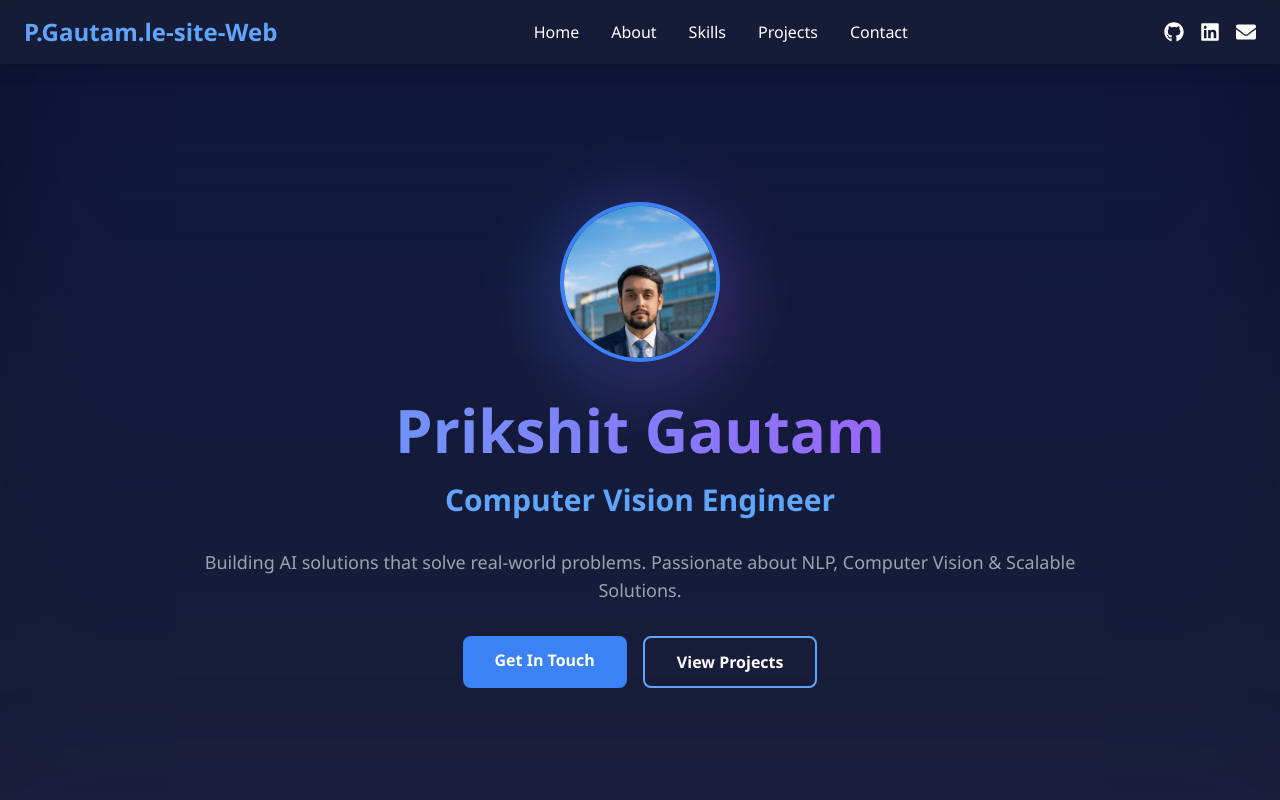
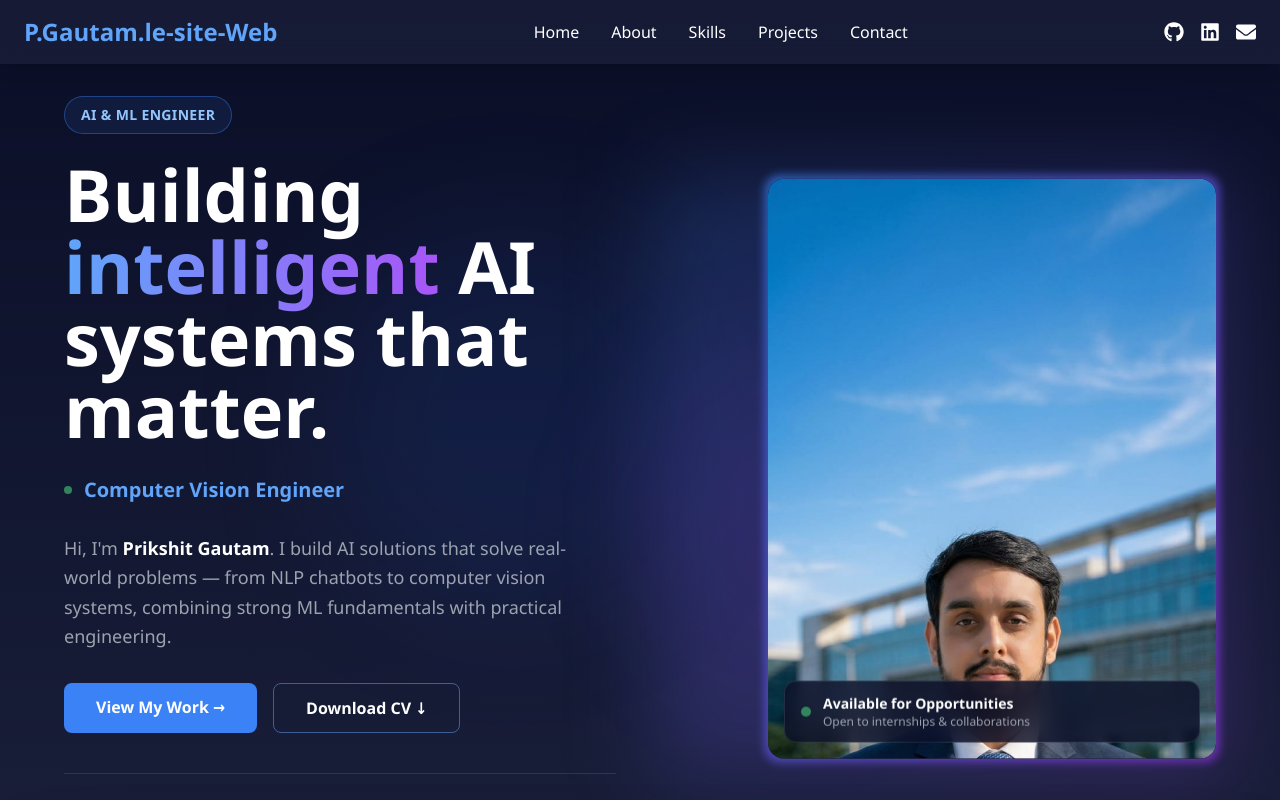
Before and after one commit to prikshitgautam27/portfolio, a React (Create React App) app: page / in a window 1280 px wide. Shown: the top 800 px of the page. Built offline with nearby package versions, Linux system fonts and the light colour scheme.

Commit message:
fix react-typed import

```diff
--- a/src/components/Hero.jsx
+++ b/src/components/Hero.jsx
@@ -8,106 +8,173 @@
   "AI Product Builder",
   "Deep Learning Enthusiast",
 ];
+
 function Hero() {
   const [index, setIndex] = useState(0);
+
   useEffect(() => {
     const interval = setInterval(() => {
       setIndex((prev) => (prev + 1) % roles.length);
     }, 2500);
     return () => clearInterval(interval);
   }, []);
+
   return (
     <section
       id="home"
-      className="min-h-screen flex items-center justify-center pt-24 px-6 bg-gradient-to-b from-dark to-darkGray relative"
+      className="min-h-screen flex items-center pt-24 pb-12 px-6 md:px-16 bg-gradient-to-b from-dark to-darkGray relative overflow-hidden"
     >
-      {/* Soft spotlight background */}
-      <div className="absolute inset-0 bg-gradient-to-b from-blue-900/20 to-transparent blur-3xl"></div>
+      {/* Background glow blobs */}
+      <div className="absolute top-1/4 left-1/4 w-96 h-96 bg-blue-600/10 rounded-full blur-3xl pointer-events-none"></div>
+      <div className="absolute bottom-1/4 right-1/4 w-80 h-80 bg-purple-600/10 rounded-full blur-3xl pointer-events-none"></div>
 
+      <div className="max-w-7xl mx-auto w-full grid md:grid-cols-2 gap-12 items-center relative z-10">
+
+        {/* ── LEFT: Text Content ── */}
         <motion.div
+          initial={{ opacity: 0, x: -40 }}
+          animate={{ opacity: 1, x: 0 }}
+          transition={{ duration: 0.8 }}
+          className="flex flex-col justify-center"
+        >
+          {/* Role badge */}
+          <motion.div
+            initial={{ opacity: 0, y: -10 }}
+            animate={{ opacity: 1, y: 0 }}
+            transition={{ delay: 0.1, duration: 0.6 }}
+            className="inline-flex items-center gap-2 mb-6 w-fit"
+          >
+            <span className="px-4 py-2 rounded-full border border-blue-500/40 bg-blue-500/10 text-blue-300 text-sm font-semibold tracking-wide uppercase">
+              AI &amp; ML Engineer
+            </span>
+          </motion.div>
+
+          {/* Big headline */}
+          <motion.h1
+            className="text-5xl md:text-6xl lg:text-7xl font-bold leading-tight mb-6 text-white"
             initial={{ opacity: 0, y: 20 }}
             animate={{ opacity: 1, y: 0 }}
-        transition={{ duration: 0.8 }}
-        className="text-center max-w-4xl relative z-10"
+            transition={{ delay: 0.2, duration: 0.7 }}
           >
-        {/* Profile Picture with Glow */}
-        <motion.div
-          className="flex justify-center mb-8 relative"
-          initial={{ opacity: 0, scale: 0.7 }}
-          animate={{ opacity: 1, scale: 1 }}
-          transition={{ duration: 0.6 }}
-        >
-          {/* Glow behind photo */}
-          <div className="absolute w-44 h-44 rounded-full bg-gradient-to-r from-blue-500 to-purple-500 blur-2xl opacity-40"></div>
-
-          {/* Floating animation */}
-          <motion.img
-            src="/profile.jpeg"
-            alt="Prikshit Gautam"
-            className="w-40 h-40 rounded-full object-cover border-4 border-blue-500 shadow-xl relative"
-            animate={{ y: [0, -8, 0] }}
-            transition={{ duration: 4, repeat: Infinity, ease: "easeInOut" }}
-          />
-        </motion.div>
-
-        {/* Name */}
-        <motion.h1
-          className="text-6xl font-bold mb-4 bg-gradient-to-r from-blue-400 to-purple-500 bg-clip-text text-transparent"
-          initial={{ scale: 0.9 }}
-          animate={{ scale: 1 }}
-          transition={{ duration: 0.5 }}
-        >
-          Prikshit Gautam
+            Building{' '}
+            <span className="bg-gradient-to-r from-blue-400 to-purple-500 bg-clip-text text-transparent">
+              intelligent
+            </span>{' '}
+            AI systems that matter.
           </motion.h1>
 
-        {/* Title */}
-        {/* Typing Animation */}
-<div className="text-3xl text-gray-300 mb-6 h-12 flex items-center justify-center">
+          {/* Cycling role */}
+          <div className="flex items-center gap-3 mb-6 h-10">
+            <span className="w-2 h-2 rounded-full bg-green-400 animate-pulse flex-shrink-0"></span>
             <motion.span
               key={index}
-    initial={{ opacity: 0, y: 10 }}
+              initial={{ opacity: 0, y: 8 }}
               animate={{ opacity: 1, y: 0 }}
-    transition={{ duration: 0.5 }}
-    className="text-blue-400 font-semibold"
+              exit={{ opacity: 0, y: -8 }}
+              transition={{ duration: 0.4 }}
+              className="text-xl text-blue-400 font-semibold"
             >
               {roles[index]}
             </motion.span>
           </div>
 
-        {/* Description */}
+          {/* Sub description */}
           <motion.p
-          className="text-lg text-gray-400 mb-8"
+            className="text-gray-400 text-lg leading-relaxed mb-8 max-w-lg"
             initial={{ opacity: 0 }}
             animate={{ opacity: 1 }}
             transition={{ delay: 0.4, duration: 0.8 }}
           >
-          Building AI solutions that solve real-world problems. Passionate about NLP, Computer Vision & Scalable Solutions.
+            Hi, I'm <span className="text-white font-semibold">Prikshit Gautam</span>. I build AI solutions
+            that solve real-world problems — from NLP chatbots to computer vision systems,
+            combining strong ML fundamentals with practical engineering.
           </motion.p>
 
-        {/* Buttons */}
+          {/* CTA Buttons */}
           <motion.div
-          className="flex gap-4 justify-center"
+            className="flex flex-wrap gap-4"
             initial={{ opacity: 0 }}
             animate={{ opacity: 1 }}
             transition={{ delay: 0.6, duration: 0.8 }}
           >
             <a
-            href="#contact"
-            className="px-8 py-3 bg-blue-500 hover:bg-blue-600 rounded-lg font-bold transition"
+              href="#projects"
+              className="px-8 py-3 bg-blue-500 hover:bg-blue-600 rounded-lg font-bold text-white transition-all duration-200 hover:scale-105"
             >
-            Get In Touch
+              View My Work →
             </a>
 
             <a
-            href="https://github.com/prikshitgautam27"
+              href="/resume.pdf"
               target="_blank"
               rel="noopener noreferrer"
-            className="px-8 py-3 border-2 border-blue-400 hover:bg-blue-400/10 rounded-lg font-bold transition"
+              className="px-8 py-3 border border-blue-400/50 hover:border-blue-400 hover:bg-blue-400/10 rounded-lg font-bold text-white transition-all duration-200 flex items-center gap-2"
             >
-            View Projects
+              Download CV ↓
             </a>
           </motion.div>
+
+          {/* Social proof / quick stats */}
+          <motion.div
+            className="flex gap-8 mt-10 pt-8 border-t border-white/10"
+            initial={{ opacity: 0 }}
+            animate={{ opacity: 1 }}
+            transition={{ delay: 0.8, duration: 0.8 }}
+          >
+            <div>
+              <p className="text-2xl font-bold text-white">4</p>
+              <p className="text-sm text-gray-500">Projects shipped</p>
+            </div>
+            <div>
+              <p className="text-2xl font-bold text-white">2</p>
+              <p className="text-sm text-gray-500">Internships</p>
+            </div>
+            <div>
+              <p className="text-2xl font-bold text-white">Top 4%</p>
+              <p className="text-sm text-gray-500">Adobe Hackathon</p>
+            </div>
           </motion.div>
+        </motion.div>
+
+        {/* ── RIGHT: Large Photo ── */}
+        <motion.div
+          className="relative flex justify-center md:justify-end"
+          initial={{ opacity: 0, x: 40 }}
+          animate={{ opacity: 1, x: 0 }}
+          transition={{ duration: 0.8, delay: 0.2 }}
+        >
+          {/* Glow behind photo */}
+          <div className="absolute inset-0 bg-gradient-to-br from-blue-500/20 to-purple-500/20 rounded-2xl blur-2xl scale-105 pointer-events-none"></div>
+
+          {/* Photo container */}
+          <motion.div
+            className="relative w-full max-w-md"
+            animate={{ y: [0, -10, 0] }}
+            transition={{ duration: 5, repeat: Infinity, ease: "easeInOut" }}
+          >
+            {/* Decorative border gradient */}
+            <div className="absolute -inset-1 bg-gradient-to-br from-blue-500 to-purple-600 rounded-2xl opacity-60 blur-sm"></div>
+
+            <div className="relative bg-darkGray rounded-2xl overflow-hidden">
+              <img
+                src="/profile.jpeg"
+                alt="Prikshit Gautam"
+                className="w-full h-[500px] md:h-[580px] object-cover object-top rounded-2xl"
+              />
+
+              {/* Availability badge overlaid on photo */}
+              <div className="absolute bottom-4 left-4 right-4 bg-dark/80 backdrop-blur-md rounded-xl px-4 py-3 border border-white/10 flex items-center gap-3">
+                <span className="w-2.5 h-2.5 rounded-full bg-green-400 animate-pulse flex-shrink-0"></span>
+                <div>
+                  <p className="text-white font-semibold text-sm">Available for Opportunities</p>
+                  <p className="text-gray-400 text-xs">Open to internships &amp; collaborations</p>
+                </div>
+              </div>
+            </div>
+          </motion.div>
+        </motion.div>
+
+      </div>
     </section>
   );
 }
```
Lines whose indentation alone changed are shown as unchanged.
